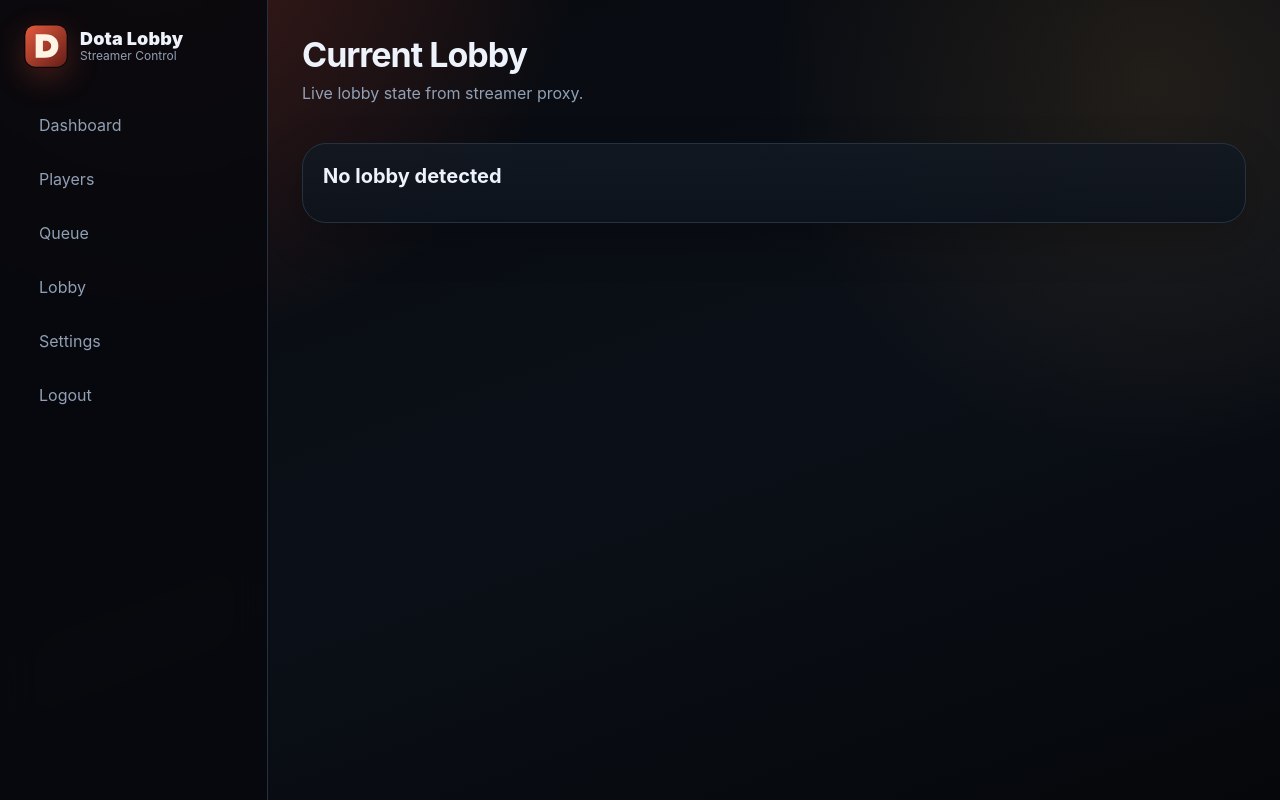
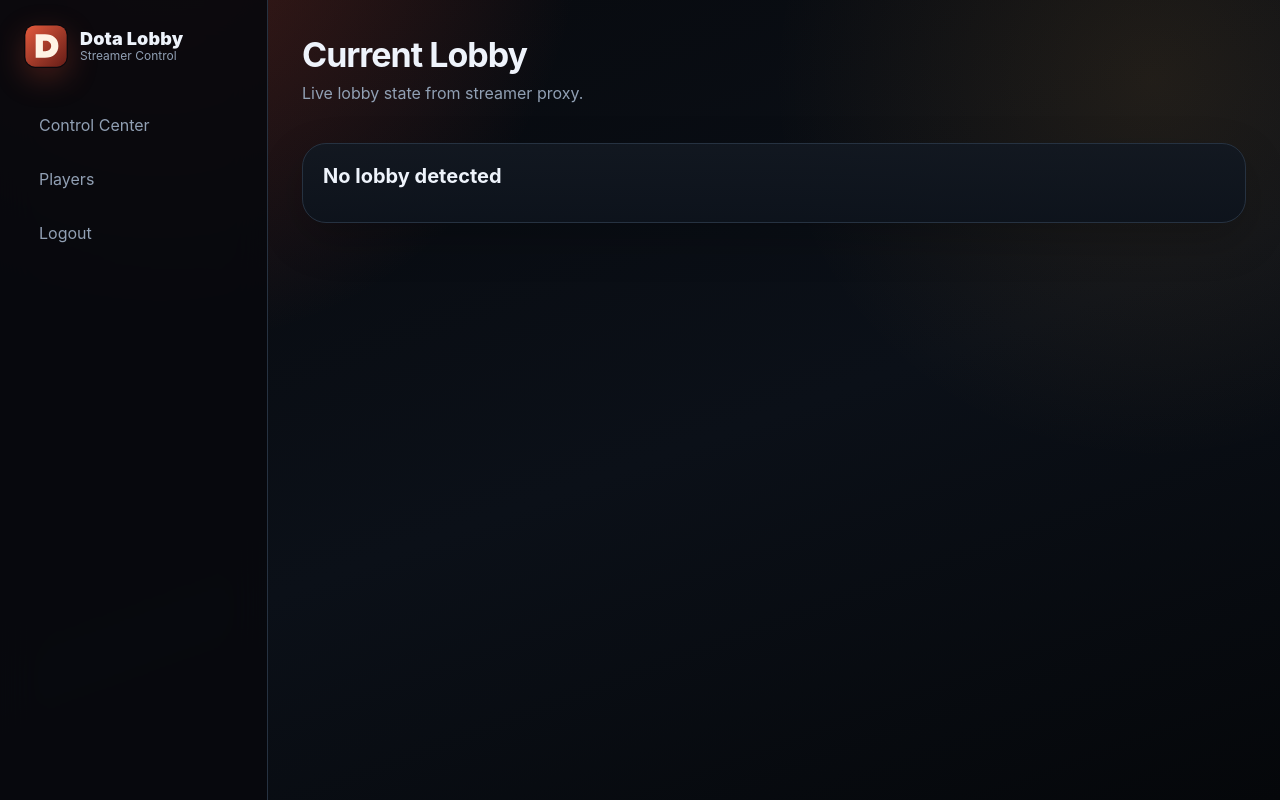
Before and after one commit to tyuh0611-cyber/dota-twitch-lobby-bot, a FastAPI app: template bot_backend/app/templates/lobby.html in a window 1280 px wide. Run offline with FastAPI, Linux system fonts and the light colour scheme; the template is opened without the code that fills it, so the values that code supplies are empty; parts of the project's set-up code (start-up, migrations or seed data) failed here and were passed over.

Commit message:
Add global notification area and simplify nav

```diff
--- a/bot_backend/app/templates/base.html
+++ b/bot_backend/app/templates/base.html
@@ -9,6 +9,11 @@
   {% block head %}{% endblock %}
 </head>
 <body>
+  <div id="toast-root" class="toast-root">
+    {% if request and request.query_params.get('notice') %}
+      <div class="toast {{ request.query_params.get('level', 'success') }}">{{ request.query_params.get('notice') }}</div>
+    {% endif %}
+  </div>
   <div class="shell">
     <aside class="sidebar">
       <div class="brand">
@@ -19,11 +24,8 @@
         </div>
       </div>
       <nav>
-        <a href="/">Dashboard</a>
+        <a href="/">Control Center</a>
         <a href="/players">Players</a>
-        <a href="/queue">Queue</a>
-        <a href="/lobby">Lobby</a>
-        <a href="/settings">Settings</a>
         <a href="/logout">Logout</a>
       </nav>
     </aside>
```
